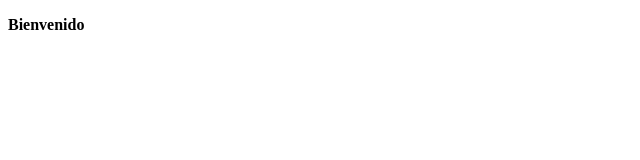
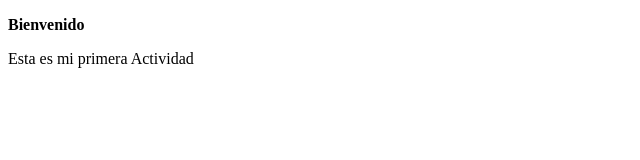
Before and after one commit to jmrodriguezfe/Prueba, a plain HTML site: page Index.html in a window 1280 px wide. Shown: the whole page, without its empty margins (0-640 px from the left). Drawn offline with Linux system fonts and the light colour scheme.

Commit message:
Version 1

```diff
--- a/Index.html
+++ b/Index.html
@@ -5,6 +5,7 @@
 	</head>
 	<body>
 		<p><b> Bienvenido </b></p>
+		<p> Esta es mi primera Actividad </p>
 
 	</body>
  </html>
```
